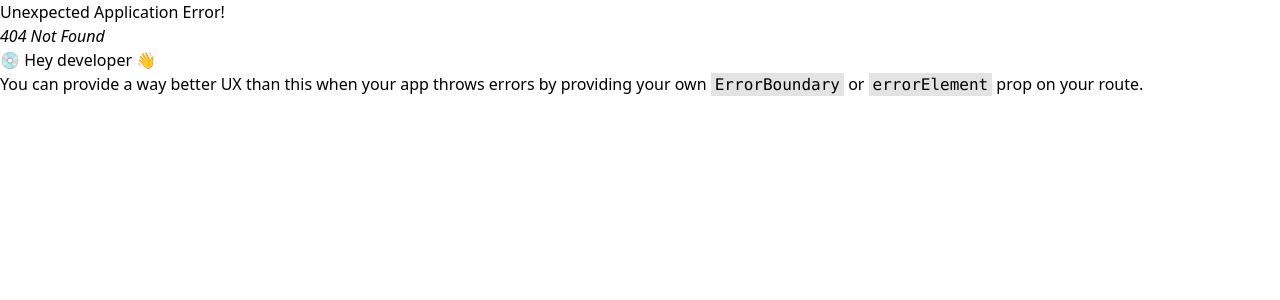
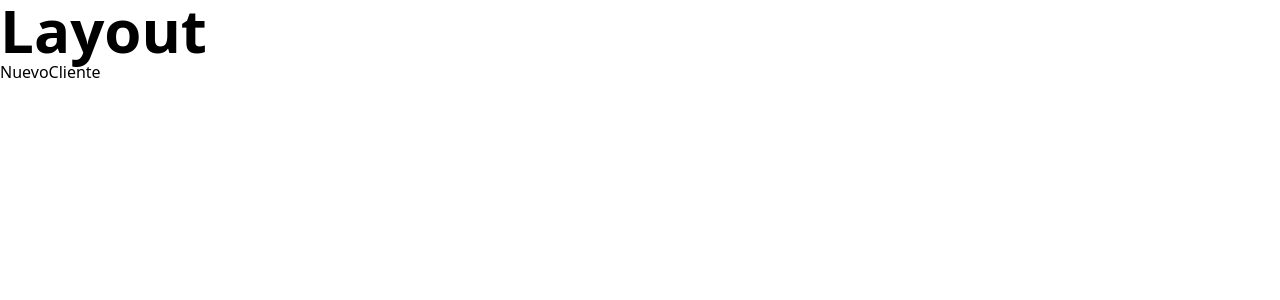
Before and after one commit to ppagano91/crm-react, a React (Vite) app: page /clientes/nuevo in a window 1280 px wide. Before the commit this address had no page. Shown: the top 300 px of the page. Built offline with nearby package versions, Linux system fonts and the light colour scheme.

Commit message:
Creando Componentes + Páginas + Componente Outlet

```diff
--- /dev/null
+++ b/src/components/Layout.jsx
@@ -0,0 +1,13 @@
+import React from "react";
+import { Outlet } from "react-router-dom";
+
+const Layout = () => {
+  return (
+    <div>
+      <h3 className="text-6xl font-bold">Layout</h3>
+      <Outlet />
+    </div>
+  );
+};
+
+export default Layout;
--- a/src/main.jsx
+++ b/src/main.jsx
@@ -2,11 +2,24 @@
 import ReactDOM from "react-dom/client";
 import "./index.css";
 import { createBrowserRouter, RouterProvider } from "react-router-dom";
+import Layout from "./components/Layout";
+import NuevoCliente from "./pages/NuevoCliente";
+import Index from "./pages/Index";
 
 const router = createBrowserRouter([
   {
     path: "/",
-    element: <h1>Inicio</h1>,
+    element: <Layout />,
+    children: [
+      {
+        index: true,
+        element: <Index />,
+      },
+      {
+        path: "/clientes/nuevo",
+        element: <NuevoCliente />,
+      },
+    ],
   },
 ]);
 
--- /dev/null
+++ b/src/pages/Index.jsx
@@ -0,0 +1,7 @@
+import React from "react";
+
+const Index = () => {
+  return <div>Index</div>;
+};
+
+export default Index;
--- /dev/null
+++ b/src/pages/NuevoCliente.jsx
@@ -0,0 +1,7 @@
+import React from "react";
+
+const NuevoCliente = () => {
+  return <div>NuevoCliente</div>;
+};
+
+export default NuevoCliente;
```
